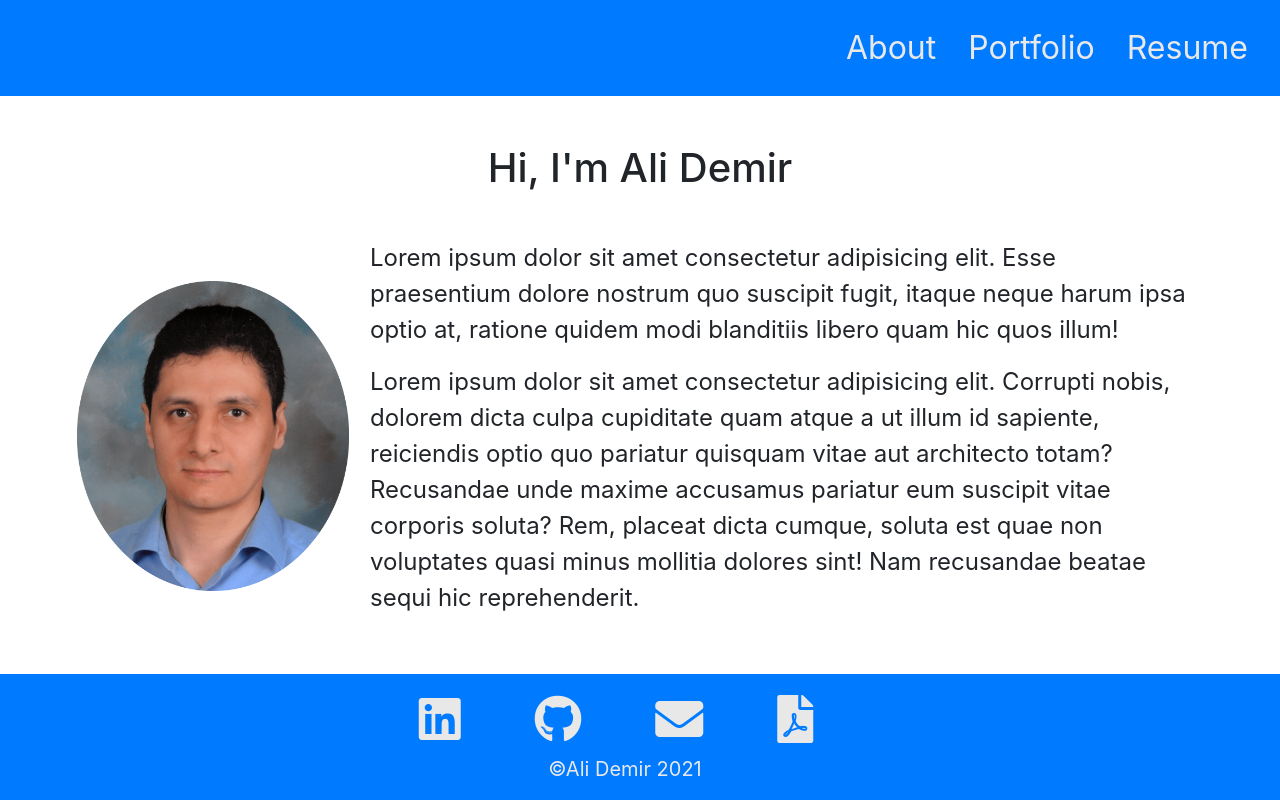
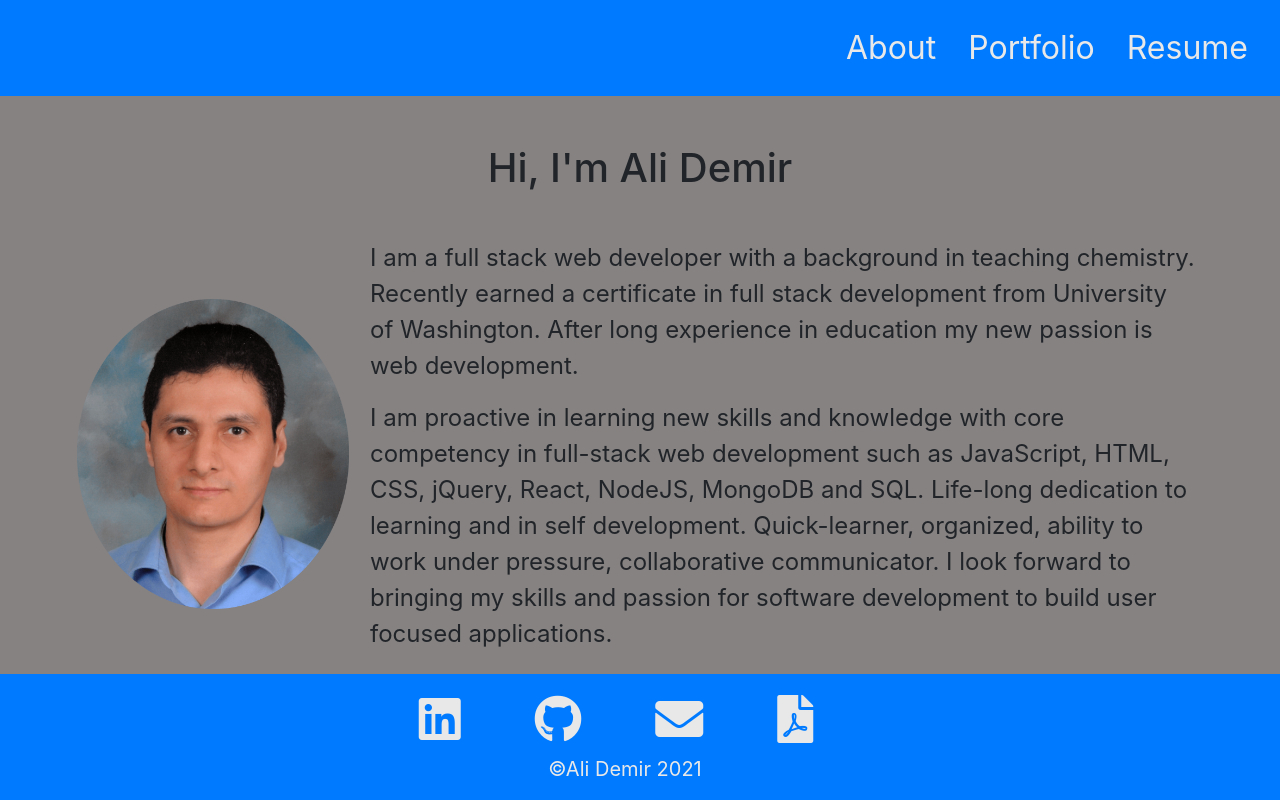
Before and after one commit to alidemirbay/react-portfolio, a React (Create React App) app: page / in a window 1280 px wide. Built offline with nearby package versions, Linux system fonts and the light colour scheme.

Commit message:
deploy app to gh pages

```diff
--- a/package.json
+++ b/package.json
@@ -2,11 +2,13 @@
   "name": "react-portfolio",
   "version": "0.1.0",
   "private": true,
+  "homepage": "https://alidemirbay.github.io/react-portfolio/",
   "dependencies": {
     "@testing-library/jest-dom": "^5.11.9",
     "@testing-library/react": "^11.2.5",
     "@testing-library/user-event": "^12.8.3",
     "bootstrap": "^4.6.0",
+    "gh-pages": "^3.1.0",
     "react": "^17.0.2",
     "react-dom": "^17.0.2",
     "react-router-dom": "^5.2.0",
@@ -14,6 +16,8 @@
     "web-vitals": "^1.1.1"
   },
   "scripts": {
+    "predeploy": "npm run build",
+    "deploy": "gh-pages -d build",
     "start": "react-scripts start",
     "build": "react-scripts build",
     "test": "react-scripts test",
--- a/public/index.html
+++ b/public/index.html
@@ -27,9 +27,9 @@
   <title>Ali Demir | Portfolio</title>
 </head>
 
-<body>
+<body style="background: rgb(134, 130, 130);">
   <noscript>You need to enable JavaScript to run this app.</noscript>
-  <div id="root"></div>
+  <div id="root" style="background: rgb(134, 130, 130);"></div>
   <!--
       This HTML file is a template.
       If you open it directly in the browser, you will see an empty page.
--- a/src/App.js
+++ b/src/App.js
@@ -7,17 +7,17 @@ import AboutPage from './pages/AboutPage';
 function App() {
   return (
 
-    <Router>
-      <Navbar />
-      <div   >
+    <div >
+      <Router>
+        <Navbar />
         <Switch>
           <Route exact path="/"> <AboutPage /> </Route>
           <Route exact path="/about"> <AboutPage /> </Route>
           <Route exact path="/portfolio" > <PortfolioPage /> </Route>
         </Switch>
-      </div>
-      <Footer />
-    </Router>
+        <Footer />
+      </Router>
+    </div>
   );
 }
 
--- a/src/components/About.jsx
+++ b/src/components/About.jsx
@@ -7,6 +7,8 @@ import ali from '../images/ali.png'
 
 function About() {
   return (
+
+
     <div className='container'>
       <h1 className="aboutMe my-5">Hi, I'm Ali Demir</h1>
       <div className="row">
@@ -15,12 +17,11 @@ function About() {
         </div>
         <div className="col-md-9 col-sm-12 " 	>
           <p className='aboutme-description' >
-            Lorem ipsum dolor sit amet consectetur adipisicing elit. Esse praesentium dolore nostrum quo suscipit fugit, itaque neque harum ipsa optio at, ratione quidem modi blanditiis libero quam hic quos illum!
+            I am a full stack web developer with a background in teaching chemistry. Recently earned a certificate in full stack development from University of Washington. After long experience in education my new passion is web development.
                  </p>
 
           <p className='aboutme-description'>
-            Lorem ipsum dolor sit amet consectetur adipisicing elit. Corrupti nobis, dolorem dicta culpa cupiditate quam atque a ut illum id sapiente, reiciendis optio quo pariatur quisquam vitae aut architecto totam?
-            Recusandae unde maxime accusamus pariatur eum suscipit vitae corporis soluta? Rem, placeat dicta cumque, soluta est quae non voluptates quasi minus mollitia dolores sint! Nam recusandae beatae sequi hic reprehenderit.
+            I am proactive in learning new skills and knowledge with core competency in full-stack web development such as JavaScript, HTML, CSS, jQuery, React, NodeJS, MongoDB and SQL. Life-long dedication to learning and in self development. Quick-learner, organized, ability to work under pressure, collaborative communicator. I look forward to bringing my skills and passion for software development to build user focused applications.
                   </p>
         </div>
       </div>
--- a/src/pages/AboutPage.jsx
+++ b/src/pages/AboutPage.jsx
@@ -3,9 +3,9 @@ import About from '../components/About'
 
 function AboutPage() {
   return (
-    <div>
-      <About />
-    </div>
+
+    <About />
+
   )
 }
 
```
Also changed, not shown: 1 other file (tests, documents, lock files or other folders).
